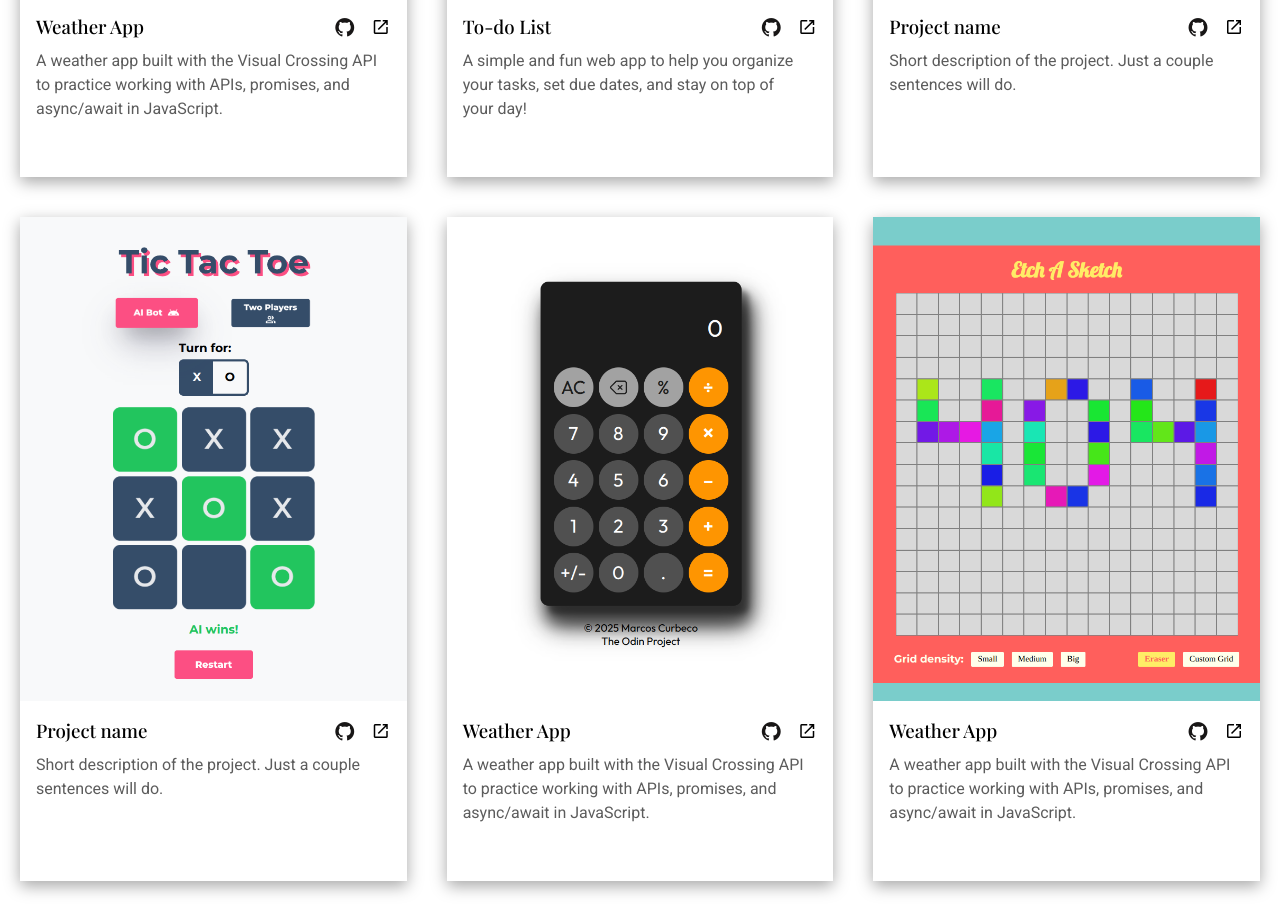
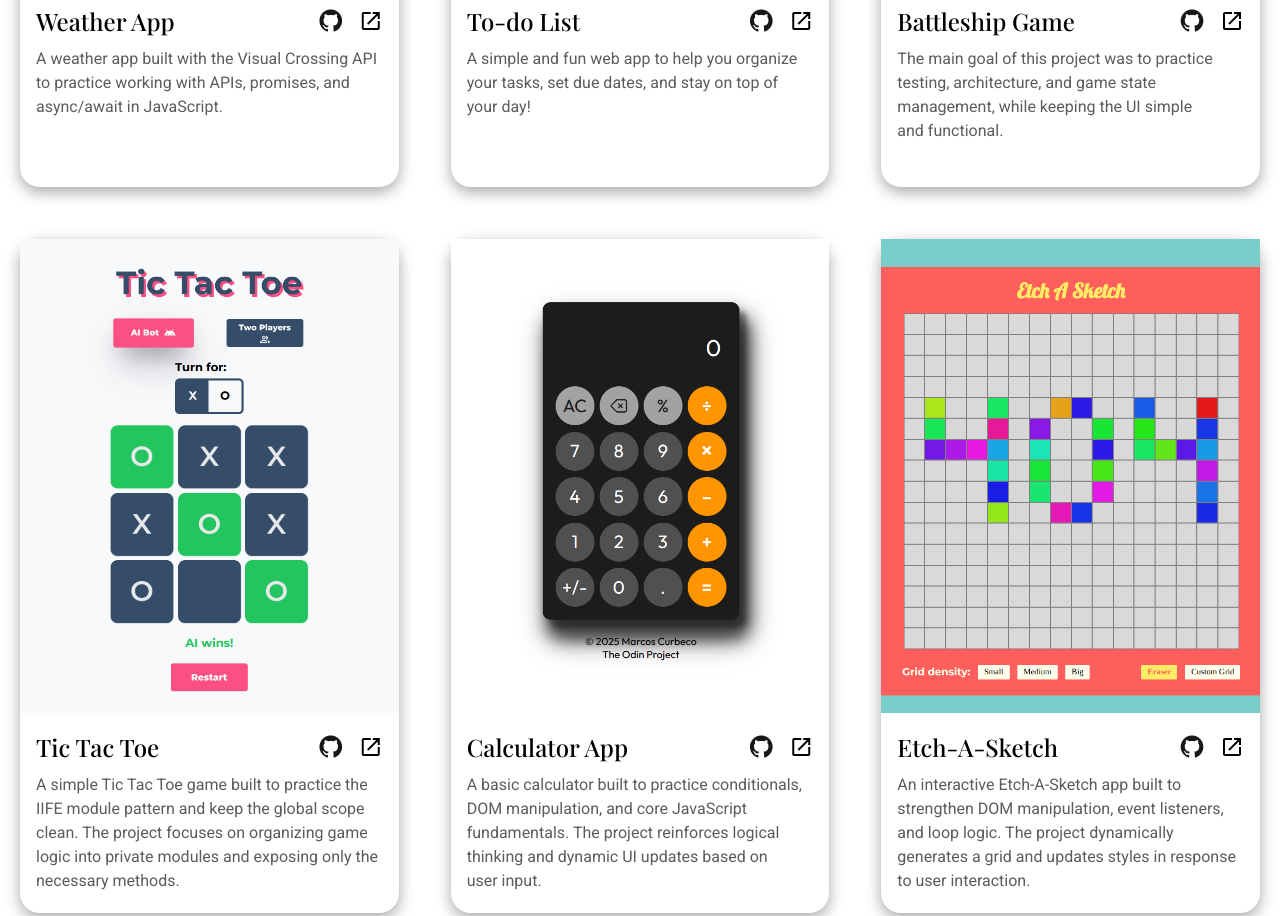
Before and after one commit to MCurb/homepage-TOP-project, a website built with webpack: page src/template.html in a window 1280 px wide. Shown: the part 1142-2058 px from the top of the page. Built offline with nearby package versions, Linux system fonts and the light colour scheme; a web font is replaced by a local one.

Commit message:
feat: add projects name and description

```diff
--- a/src/styles.css
+++ b/src/styles.css
@@ -161,12 +161,17 @@ main h2 {
   display: grid;
   grid-template-columns: repeat(auto-fit, minmax(300px, 1fr));
   place-content: center;
-  gap: 40px;
+  gap: 52px;
 }
 
 .project-card {
   box-shadow: rgba(0, 0, 0, 0.35) 0px 5px 15px;
   min-height: 450px;
+  border-radius: 20px;
+}
+
+.project-card h3 {
+  font-size: 1.5rem;
 }
 
 .project-img-container {
@@ -179,16 +184,8 @@ main h2 {
   object-fit: cover;
 }
 
-/* I'm trying to make all cards the same height.
-They are equal height when they are in the same row,
-but not when they wrap. */
-/* I'm also trying to make all images inside the cards
-equal height */
-/* If I make the cards fixed height, it has problems with
-auto-fit */
-
 .project-info-container {
-  height: 180px;
+  height: 200px;
   gap: 8px;
   padding: 16px;
 }
@@ -205,5 +202,5 @@ auto-fit */
 }
 
 .project-links, .new-tab-icon {
-  font-size: 20px;
+  font-size: 24px;
 }
--- a/src/template.html
+++ b/src/template.html
@@ -76,7 +76,10 @@
         </div>
         <div class="project-card flex">
           <div class="project-img-container">
-            <img src="project-images/todo-list-cropped.png" alt="weather app project" />
+            <img
+              src="project-images/todo-list-cropped.png"
+              alt="weather app project"
+            />
           </div>
           <div class="project-info-container flex">
             <div class="name-links-container">
@@ -105,7 +108,7 @@
           </div>
           <div class="project-info-container flex">
             <div class="name-links-container">
-              <h3>Project name</h3>
+              <h3>Battleship Game</h3>
 
               <div class="project-links">
                 <i class="devicon-github-original colored"></i>
@@ -116,7 +119,9 @@
               </div>
             </div>
             <p class="project-description">
-              Short description of the project. Just a couple sentences will do.
+              The main goal of this project was to practice testing,
+              architecture, and game state management, while keeping the UI
+              simple and functional.
             </p>
           </div>
         </div>
@@ -129,7 +134,7 @@
           </div>
           <div class="project-info-container flex">
             <div class="name-links-container">
-              <h3>Project name</h3>
+              <h3>Tic Tac Toe</h3>
 
               <div class="project-links">
                 <i class="devicon-github-original colored"></i>
@@ -140,7 +145,10 @@
               </div>
             </div>
             <p class="project-description">
-              Short description of the project. Just a couple sentences will do.
+              A simple Tic Tac Toe game built to practice the IIFE module
+              pattern and keep the global scope clean. The project focuses on
+              organizing game logic into private modules and exposing only the
+              necessary methods.
             </p>
           </div>
         </div>
@@ -153,7 +161,7 @@
           </div>
           <div class="project-info-container flex">
             <div class="name-links-container">
-              <h3>Weather App</h3>
+              <h3>Calculator App</h3>
 
               <div class="project-links">
                 <i class="devicon-github-original colored"></i>
@@ -164,21 +172,23 @@
               </div>
             </div>
             <p class="project-description">
-              A weather app built with the Visual Crossing API to practice
-              working with APIs, promises, and async/await in JavaScript.
+              A basic calculator built to practice conditionals, DOM
+              manipulation, and core JavaScript fundamentals. The project
+              reinforces logical thinking and dynamic UI updates based on user
+              input.
             </p>
           </div>
         </div>
         <div class="project-card flex">
           <div class="project-img-container">
             <img
-              src="project-images/etch-et-sketch.png"
+              src="project-images/etch-a-sketch.png"
               alt="weather app project"
             />
           </div>
           <div class="project-info-container flex">
             <div class="name-links-container">
-              <h3>Weather App</h3>
+              <h3>Etch-A-Sketch</h3>
 
               <div class="project-links">
                 <i class="devicon-github-original colored"></i>
@@ -189,8 +199,7 @@
               </div>
             </div>
             <p class="project-description">
-              A weather app built with the Visual Crossing API to practice
-              working with APIs, promises, and async/await in JavaScript.
+              An interactive Etch-A-Sketch app built to strengthen DOM manipulation, event listeners, and loop logic. The project dynamically generates a grid and updates styles in response to user interaction.
             </p>
           </div>
         </div>
```
Also changed, not shown: src/project-images/etch-a-sketch.png (renamed from src/project-images/etch-et-sketch.png).
